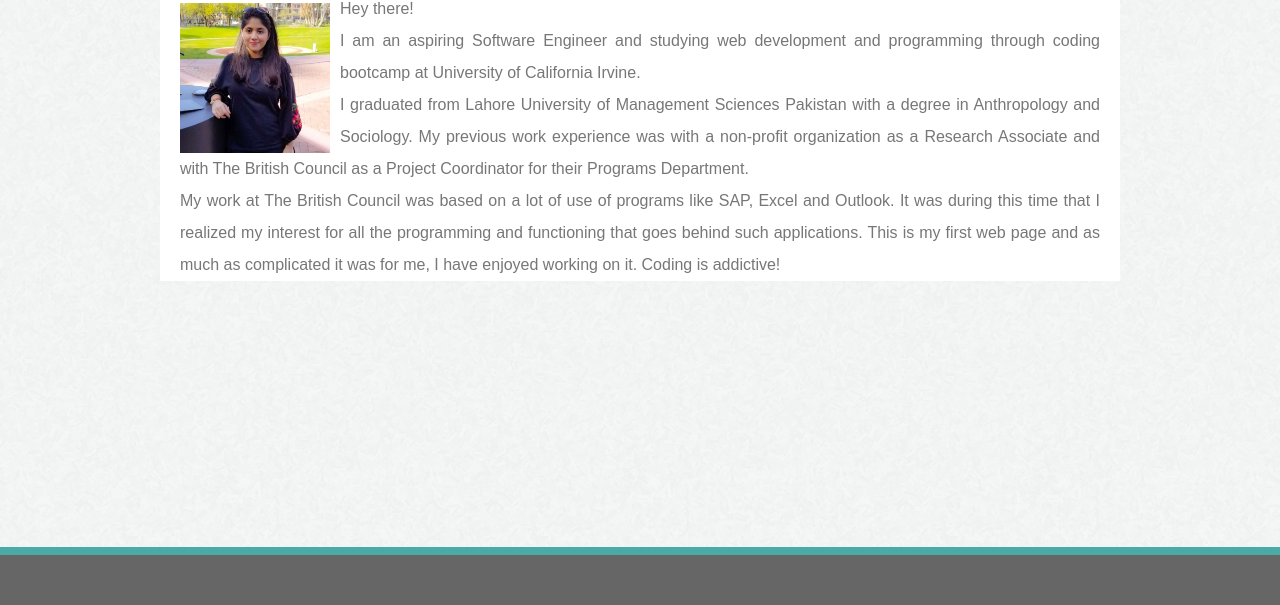
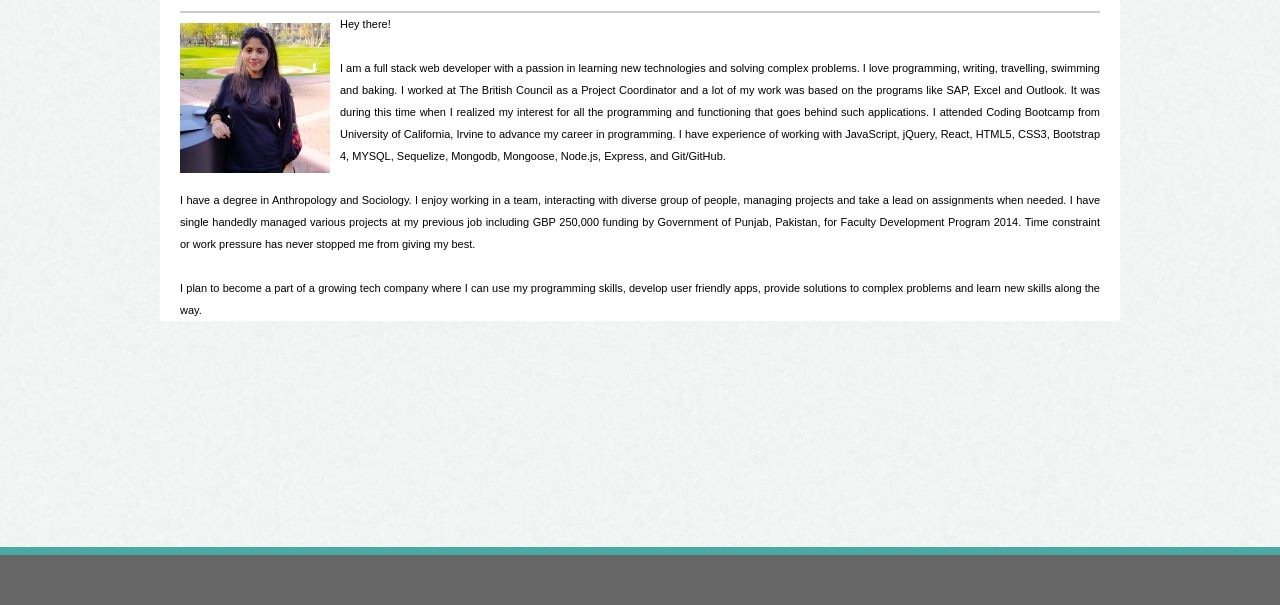
Before and after one commit to anumasif1/Responsive-Portfolio, a plain HTML site: page index.html in a window 1280 px wide. Shown: the part 195-800 px from the top of the page. Drawn offline with Linux system fonts and the light colour scheme.

Commit message:
portfolio update

```diff
--- a/assets/css/style.css
+++ b/assets/css/style.css
@@ -1,9 +1,16 @@
 body{
     margin: 0 auto;
     color:#777777;
-    font-family:'Arial', 'Helvetica Neue', Helvetica, sans-serif;
+    font-family:'Arial';
     background-image: url('../../assets/images/paper_fibers.png');
 }
+
+p{
+    font-size: 11px;
+    color: black;
+}
+
+
 
 
 @media screen and (max-width:980px) {
@@ -88,7 +95,7 @@ nav a:hover{
 
 .main-content{
     text-align: center;
-    margin-top:90px;
+    margin-top:110px;
 }
 
 .body-content{
--- a/index.html
+++ b/index.html
@@ -30,18 +30,26 @@
       <div>
         <p><img src="assets\images\Portfolio_image1.jpg.jpeg" alt="Anum Asif" width=150 height=150>
           Hey there!
+          </br>
         </br>
-          I am an aspiring Software Engineer and studying web development and programming
-          through coding bootcamp at University of California Irvine.
+          I am a full stack web developer with a passion in learning new technologies and solving complex problems.
+          I love programming, writing, travelling, swimming and baking. I worked at The British Council as a Project
+          Coordinator and a lot of my work was based on the programs like SAP, Excel and Outlook. It was during this
+          time when I realized my interest for all the programming and functioning that goes behind such applications.
+          I attended Coding Bootcamp from University of California, Irvine to advance my career in programming. I have
+          experience of working with JavaScript, jQuery, React, HTML5, CSS3, Bootstrap 4, MYSQL, Sequelize, Mongodb,
+          Mongoose, Node.js, Express, and Git/GitHub.
+          </br>
         </br>
-          I graduated from Lahore University of Management Sciences Pakistan with a degree in Anthropology and Sociology.
-          My previous work experience was with a non-profit organization as a Research Associate and with The British Council as a
-          Project Coordinator for their Programs Department.
-      </br>
-      My work at The British Council was based on a lot of use of programs like SAP, Excel and Outlook. It was during this time that I realized my interest for all the programming and
-      functioning that goes behind such applications. This is my first web page and as much as complicated it was for me, I have enjoyed working on it. Coding is addictive!
-          </p>
-
+          I have a degree in Anthropology and Sociology. I enjoy working in a team, interacting with diverse
+          group of people, managing projects and take a lead on assignments when needed. I have single handedly
+          managed various projects at my previous job including GBP 250,000 funding by Government of Punjab,
+          Pakistan, for Faculty Development Program 2014. Time constraint or work pressure has never stopped me
+          from giving my best.
+          </br>
+        </br>
+          I plan to become a part of a growing tech company where I can use my programming skills, develop
+          user friendly apps, provide solutions to complex problems and learn new skills along the way.
         </p>
 
       </div>
```
